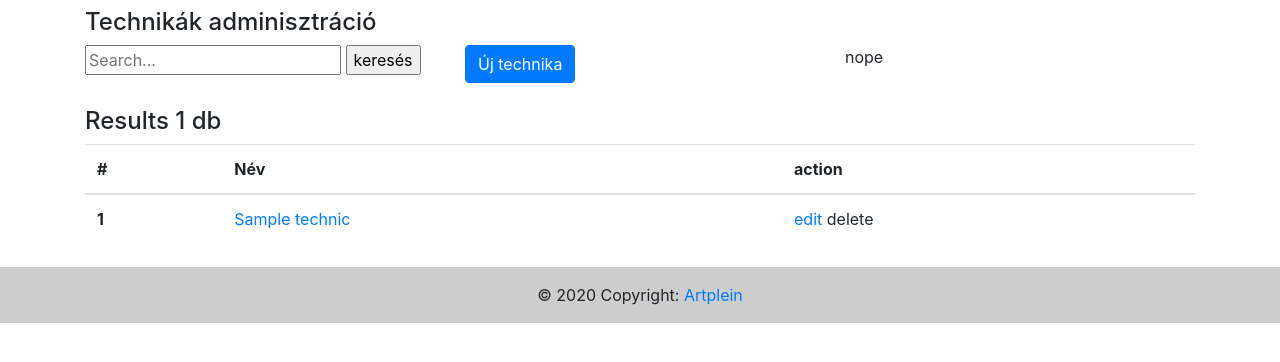
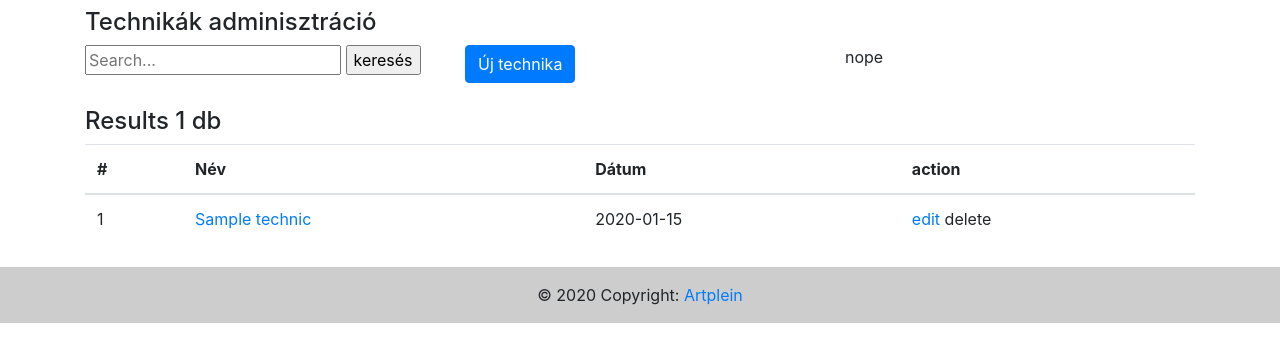
Before and after one commit to godjira-homless/artwork, a Django app: page /technics/ in a window 1280 px wide. Shown: the part 56-418 px from the top of the page. Run offline with Django 3.2, Linux system fonts and the light colour scheme; tables that the repository leaves empty hold one stand-in row (values such as "Sample post"); some libraries are stand-ins or nearby versions.

Commit message:
add date to technics

```diff
--- a/templates/technics_list.html
+++ b/templates/technics_list.html
@@ -35,14 +35,16 @@
         <tr>
             <th scope="col">#</th>
             <th scope="col">Név</th>
+            <th scope="col">Dátum</th>
             <th scope="col">action</th>
         </tr>
         </thead>
         <tbody>
         {% for technic in obj %}
         <tr>
-            <th scope="row">{{ technic.id }}</th>
+            <td scope="row">{{ technic.id }}</td>
             <td><a href="{% url 'update_technic' technic.slug %}">{{ technic.name }}</a></td>
+            <td scope="row">{{ technic.create_date|date:"Y-m-d" }}</td>
             <td><a href="{% url 'update_customer' technic.slug %}">edit</a> delete</td>
         </tr>
         {% endfor %}
```
